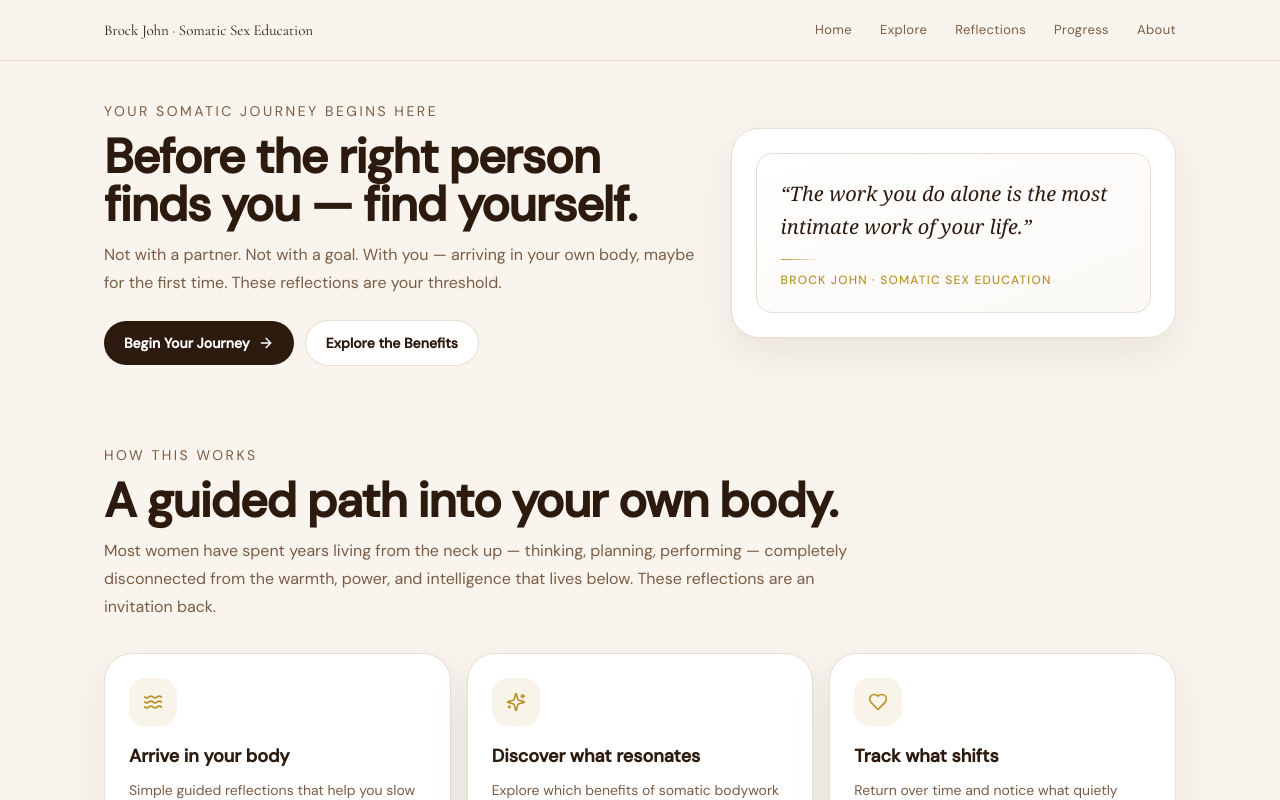
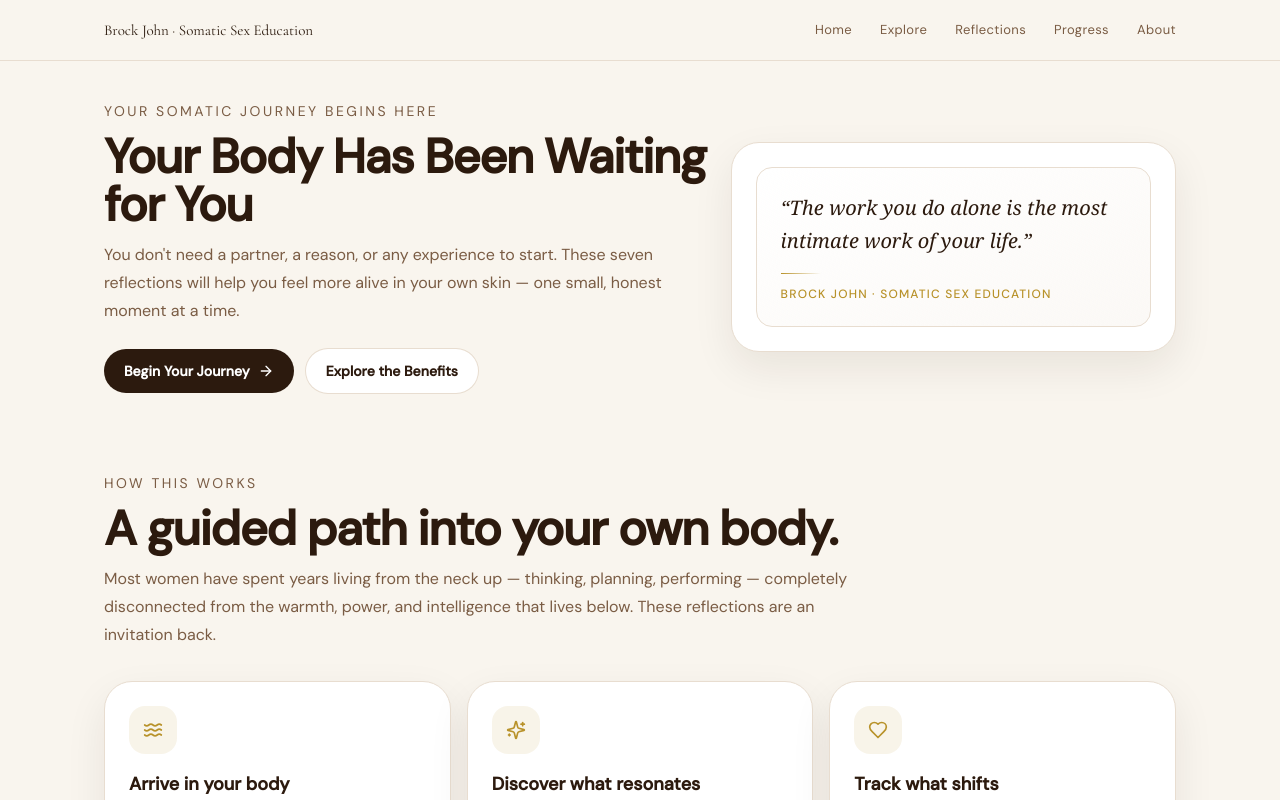
Before and after one commit to hypnovala/fbo-student-onboarding, a Next.js app: page / in a window 1280 px wide. Shown: the top 800 px of the page. Built offline with nearby package versions, Linux system fonts and the light colour scheme.

Commit message:
Update homepage hero copy

```diff
--- a/app/page.tsx
+++ b/app/page.tsx
@@ -33,8 +33,8 @@ export default function HomePage() {
           <SectionIntro
             titleAs="h1"
             eyebrow="Your somatic journey begins here"
-            title="Before the right person finds you — find yourself."
-            description="Not with a partner. Not with a goal. With you — arriving in your own body, maybe for the first time. These reflections are your threshold."
+            title="Your Body Has Been Waiting for You"
+            description="You don't need a partner, a reason, or any experience to start. These seven reflections will help you feel more alive in your own skin — one small, honest moment at a time."
           />
           <div className="flex flex-col gap-3 sm:flex-row">
             <Link
```
